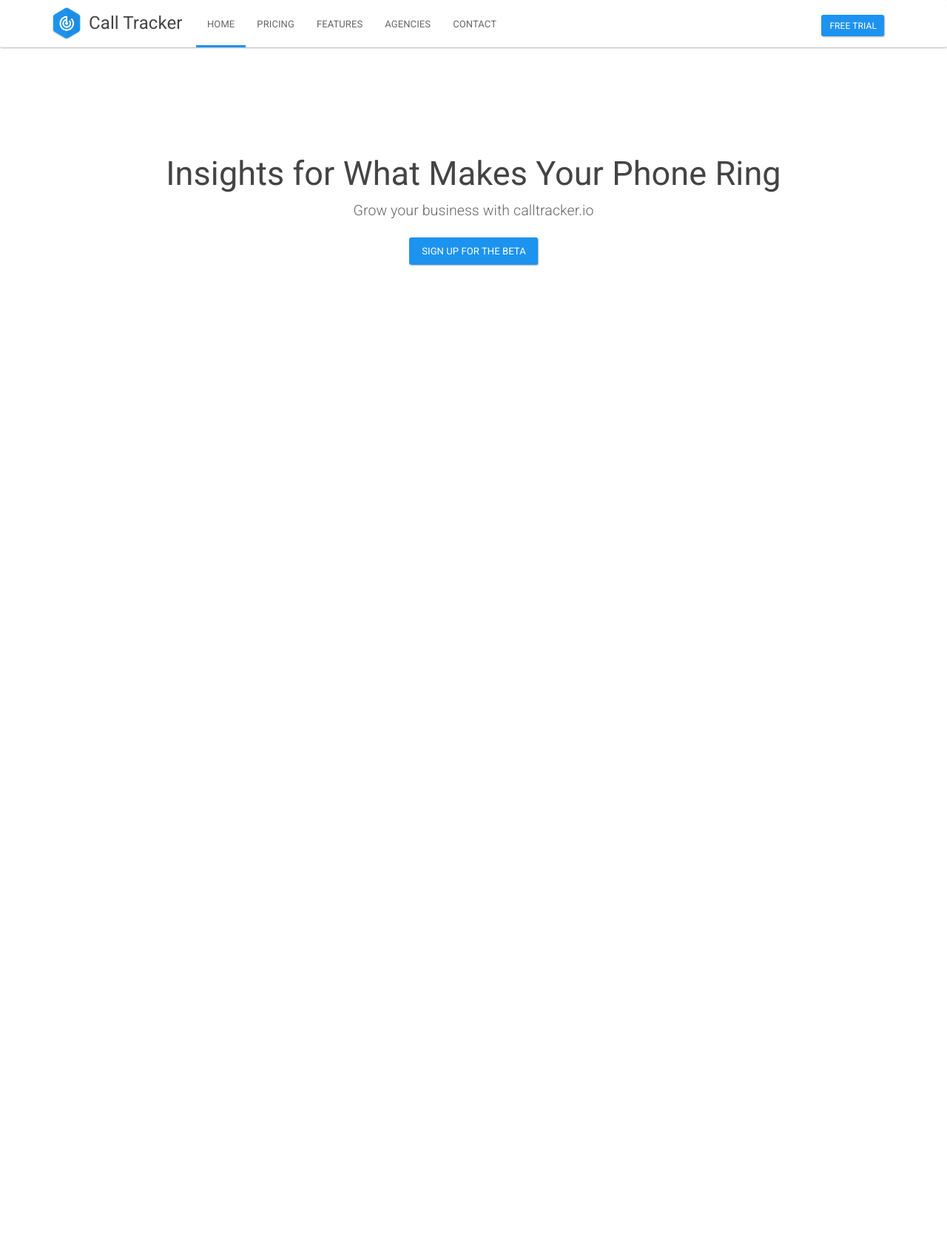
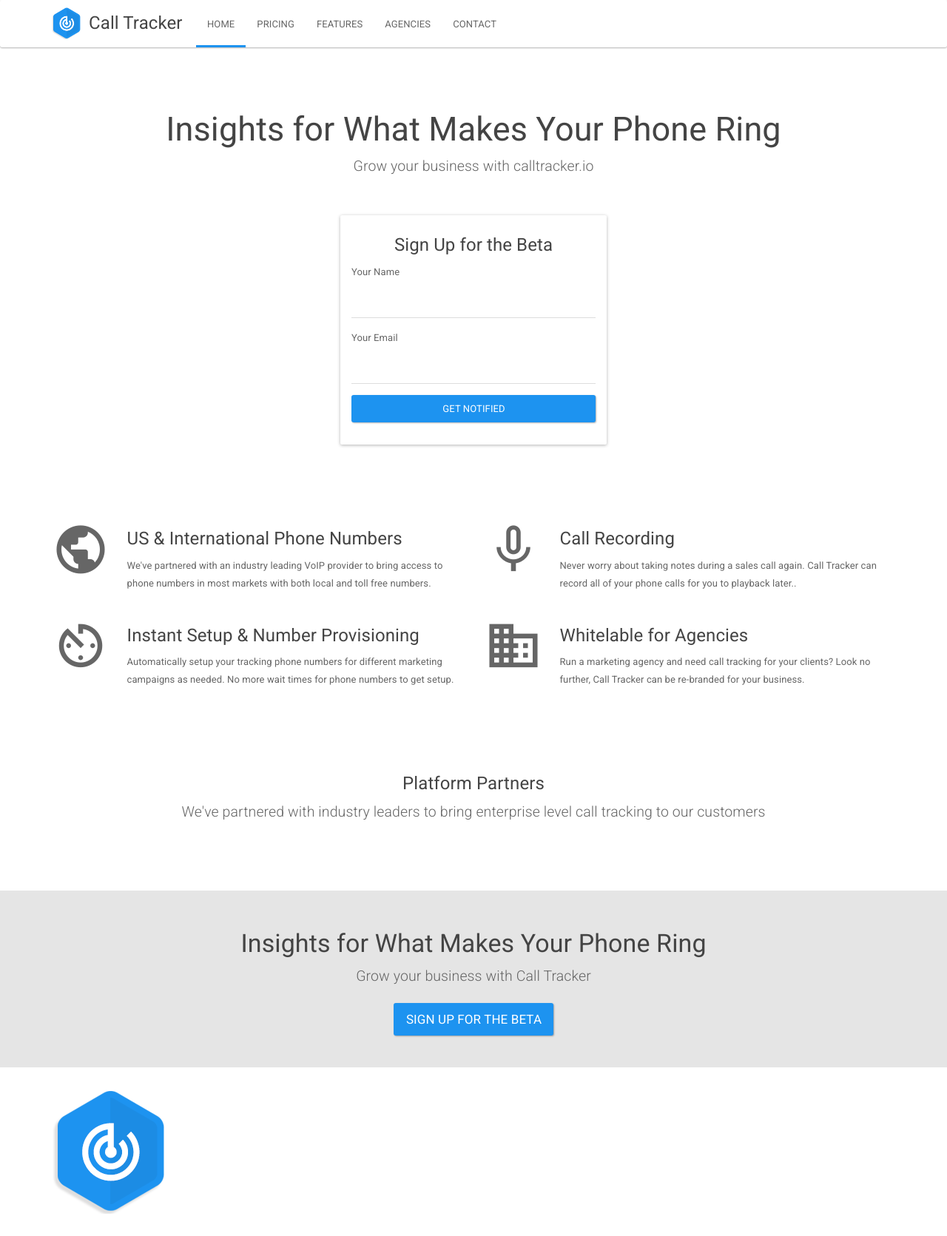
Before and after one commit to sumonst21/calltrackerio-site, a Jekyll site: the page built from index.html, in a window 1280 px wide. Shown: the whole page at 74% size. Built offline with Jekyll 4.4.1, drawn with Linux system fonts in a browser that asks for light colours; nearby versions of some CDN libraries; before the commit the page ends 900 px from its top, so only the background shows below that.

Commit message:
starting to write the content

```diff
--- a/_config.yml
+++ b/_config.yml
@@ -3,7 +3,7 @@
 
 url:   'http://calltracker.io'
 title: 'calltracker.io'
-
+name: 'Call Tracker'
 
 ########
 # more settings
--- a/_includes/footer.html
+++ b/_includes/footer.html
@@ -1,3 +1,22 @@
-<footer>
-	<!--Nothing here yet-->
+<footer class="footer">
+	<section class="bg-light-grey">
+		<div class="container">
+			<div class="row m-t-30 m-b-30">
+				<div class="col-md-12 text-center">
+					<h3>Insights for What Makes Your Phone Ring</h3>
+					<p class="lead">Grow your business with {{ site.name }}</p>
+					<p><a class="btn btn-lg btn-primary" href="beta-signup.html">Sign Up for the Beta</a></p>
+				</div>
+			</div>
+		</div>
+	</section>
+	<section class="">
+		<div class="container">
+			<div class="row m-t-30 m-b-30">
+				<div class="col-md-12">
+					<img class="img-responsive pull-left" src="images/calltrackerio-logo-vertical_03.png">
+				</div>
+			</div>
+		</div>
+	</section>
 </footer>
--- a/_includes/header.html
+++ b/_includes/header.html
@@ -20,9 +20,6 @@
         <li><a href="#">Agencies</a></li>
         <li><a href="#">Contact</a></li>
       </ul>
-      <div class="pull-right">
-        <a href="#" class="btn btn-sm btn-primary m-t-20">Free Trial</a>
-      </div>
     </div><!--/.nav-collapse -->
   </div>
 </nav>
--- a/_layouts/base.html
+++ b/_layouts/base.html
@@ -5,8 +5,8 @@
 <meta http-equiv="X-UA-Compatible" content="IE=edge">
 <meta name="viewport" content="width=device-width, initial-scale=1.0, maximum-scale=2.0, user-scalable=yes"/>
    <title>{{ page.title }} - {{ site.title }}</title>
+   <link rel="stylesheet" type="text/css" href="fonts/material-design-iconic-font/css/material-design-iconic-font.min.css" >
    <link rel="stylesheet" type="text/css" href="css/style.css" >
-   <link rel="stylesheet" type="text/css" href="fonts/material-design-iconic-font/css/material-design-iconic-font.min.css" >
 </head>
 <body>
 {{ content }}
--- a/css/style.scss
+++ b/css/style.scss
@@ -10,9 +10,22 @@
 // add more css stuff here
 
 .content {
-  padding: 40px 15px;
+  padding: 40px 0px;
 }
 
+// Section Background Styles
+
+.bg-light-grey {
+	background-color: #e5e5e5;
+}
+
+// Icon Styles
+
+.md-6x {
+	font-size: 6em;
+}
+
+// Navbar Styles
 .navbar-nav > li.active > a {
 	background: none repeat scroll 0 0 rgba(0,0,0,0);
   	box-shadow: 0 -3px 0 0 $brand-primary inset;
--- a/index.html
+++ b/index.html
@@ -6,13 +6,12 @@
 <div class="content">
 <section>
 	<div class="container">
-		<div class="row p-t-60 p-b-60">
+		<div class="row p-b-30">
 			<div class="col-md-12 text-center">
 					<h2>Insights for What Makes Your Phone Ring</h2>
 					<p class="lead">
 					  Grow your business with calltracker.io
 					</p>
-					<p><a href="#" class="btn btn-primary">Sign Up for the Beta</a></p>
 			</div>
 		</div>
 	</div>
@@ -20,14 +19,76 @@
 <section>
 	<div class="container">
 		<div class="row">
-			<div class="col-md-6">
-				<p></p>
-			</div>
-			<div class="col-md-6">
-				<p></p>
+			<div class="col-md-4 col-md-offset-4">
+				<div class="panel">
+					<div class="panel-body">
+					<h4 class="text-center">Sign Up for the Beta</h4>
+					<form action="http://calltracker.createsend.com/t/i/s/jtitij/" method="post" id="subForm" class="form">
+					    <div class="form-group">
+					        <label for="fieldName">Your Name</label><br />
+					        <input class="form-control input-lg" id="fieldName" name="cm-name" type="text" />
+					    </div>
+					    <div class="form-group">
+					        <label for="fieldEmail">Your Email</label><br />
+					        <input class="form-control input-lg" id="fieldEmail" name="cm-jtitij-jtitij" type="email" required />
+					    </div>
+					    <div class="form-group">
+					        <button type="submit" class="btn btn-primary btn-block">Get Notified</button>
+					    </div>
+					</form>
+					</div>
+				</div>
 			</div>
 		</div>
 	</div>
+</section>
+<section>
+	<div class="container">
+		<div class="row p-t-60 p-b-60">
+			<div class="col-md-6">
+				<div class="row m-t-20">
+					<div class="col-md-12">
+						<i class="md-public md-6x pull-left"></i>
+						<h4>US & International Phone Numbers</h4>
+						<p>We've partnered with an industry leading VoIP provider to bring access to phone numbers in most markets with both local and toll free numbers.</p>
+					</div>
+				</div>
+				<div class="row m-t-20">
+					<div class="col-md-12">
+						<i class="md-av-timer md-6x pull-left"></i>
+						<h4>Instant Setup & Number Provisioning</h4>
+						<p>Automatically setup your tracking phone numbers for different marketing campaigns as needed. No more wait times for phone numbers to get setup.</p>
+					</div>
+				</div>
+			</div>
+			<div class="col-md-6">
+				<div class="row m-t-20">
+					<div class="col-md-12">
+						<i class="md-mic-none md-6x pull-left"></i>
+						<h4>Call Recording</h4>
+						<p>Never worry about taking notes during a sales call again. Call Tracker can record all of your phone calls for you to playback later..</p>
+					</div>
+				</div>
+				<div class="row m-t-20">
+					<div class="col-md-12">
+						<i class="md-business md-6x pull-left"></i>
+						<h4>Whitelable for Agencies</h4>
+						<p>Run a marketing agency and need call tracking for your clients? Look no further, Call Tracker can be re-branded for your business.</p>
+					</div>
+				</div>
+			</div>
+		</div>
+	</div>
+</section>
+<section>
+	<div class="container">
+			<div class="row m-t-30 m-b-30">
+				<div class="col-md-12 text-center">
+					<h4>Platform Partners</h4>
+					<p class="lead">We've partnered with industry leaders to bring enterprise level call tracking to our customers</p>
+				</div>
+			</div>
+		</div>
 </section>
 </div>
 {% include footer.html %}
```
